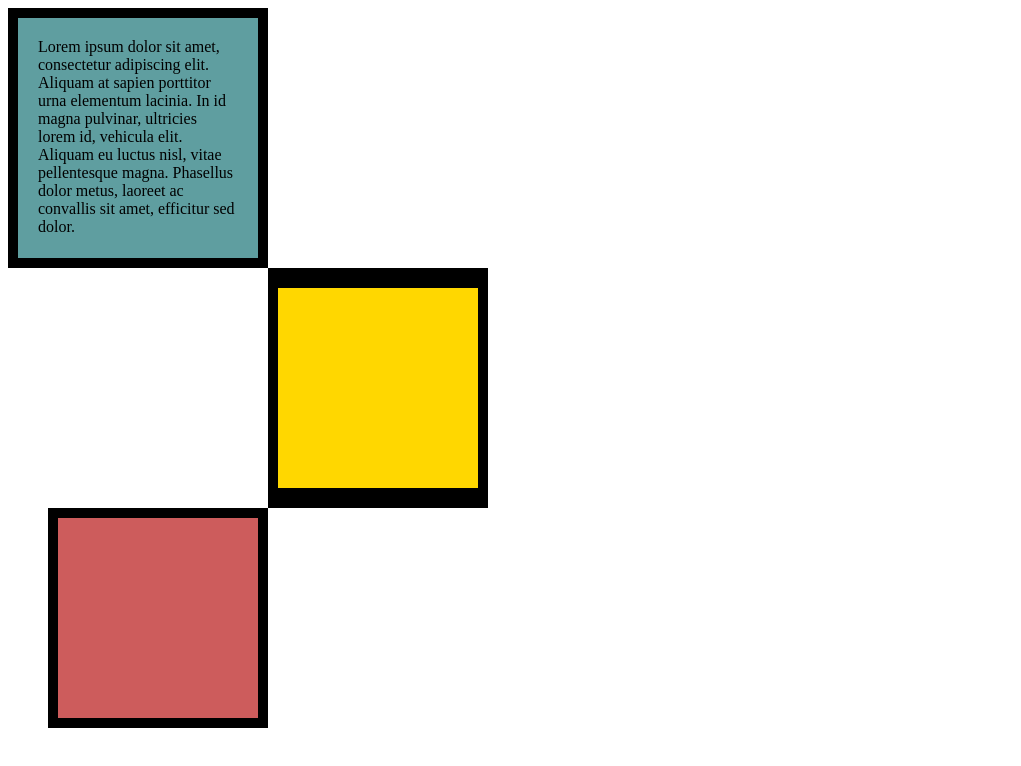
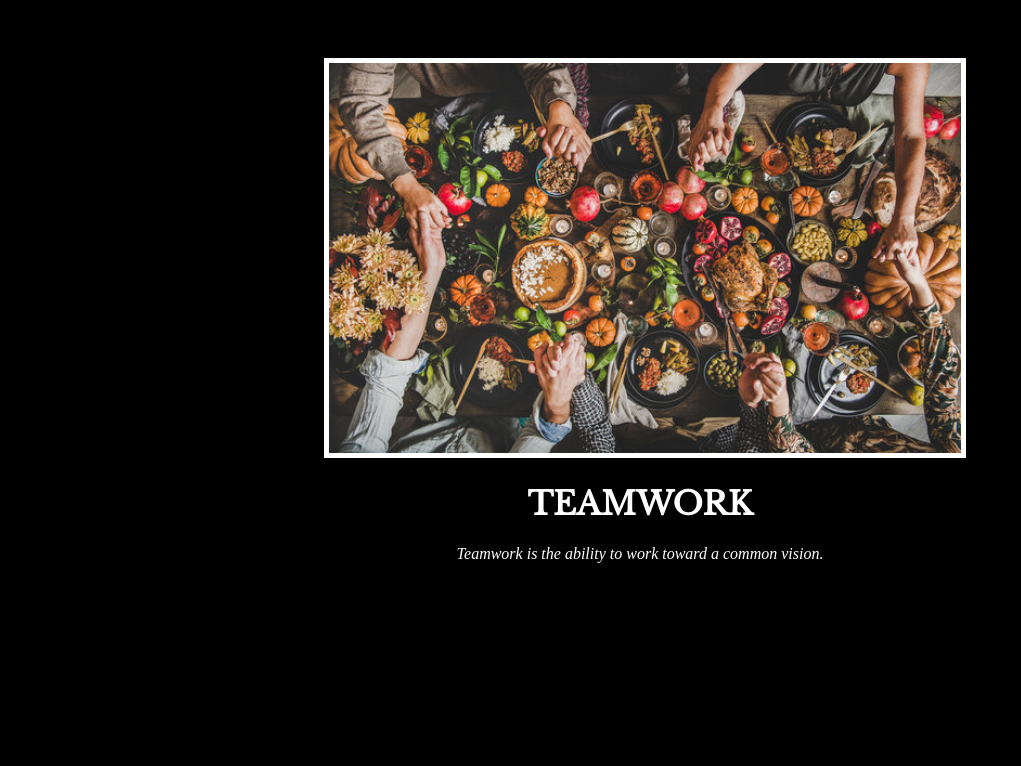
Before and after one commit to ALICEKNOTT2/londonappbrewery, a plain HTML site: page index.html in a window 1280 px wide. Shown: the whole page, without its empty margins (0-1021 px from the left). Drawn offline with nearby package versions, Linux system fonts and the light colour scheme.

Commit message:
Add files via upload

```diff
--- a/index.html
+++ b/index.html
@@ -1,64 +1,37 @@
 <!DOCTYPE html>
 <html lang="en">
-
 <head>
   <meta charset="UTF-8">
-  <title>CSS Box Model</title>
-  <style>
-    /* Write your CSS code here */
-    div{
-      height: 200px;
-      width:200px;
-    }
-    #square1{
-      background-color:cadetblue;
-      padding: 20px;
-      border: 10px solid black;
-    }
-    #square2{
-      background-color: gold;
-      border-width: 20px 10px;
-      border-color: black;
-      border-style: solid;
-      margin-left: 260px;
-    }
-    #square3{
-      background-color:indianred;
-      border: 10px solid black;
-      margin-left: 40px;
-    }
-    p{
-      margin: 0%;
-    }
+  <meta http-equiv="X-UA-Compatible" content="IE=edge">
+  <meta name="viewport" content="width=device-width, initial-scale=1.0">
+  <title>Motivational Poster</title>
+  <link rel="stylesheet" href="style.css">
+  <link rel="preconnect" href="https://fonts.googleapis.com">
+  <link rel="preconnect" href="https://fonts.gstatic.com" crossorigin>
+  <link href="https://fonts.googleapis.com/css2?family=Libre+Baskerville&display=swap" rel="stylesheet">
+</head>
+<body>
+  <div>
+    <img src="360_F_299058891_dpbPEzgmoDKUpbxGSIl7AiDPyMDZD5Wh.jpeg">
+    <h1 style="font-family: 'Libre Baskerville', serif;">Teamwork</h1>
+    <p><em>Teamwork is the ability to work toward a common vision.</em></p>
+
+  </div>
+
+</body>
+</html>
+
+<!--
+  TODO: Create a motivational post website.
+Style it how ever you like.
+Look at the goal image for inspiration.
+But it must have the following features:
 
 
-  </style>
-</head>
 
-<body>
-<div id="square1">
-  <p>Lorem ipsum dolor sit amet, consectetur adipiscing elit. Aliquam at sapien porttitor urna elementum lacinia. In
-    id magna pulvinar, ultricies lorem id, vehicula elit. Aliquam eu luctus nisl, vitae pellentesque magna. Phasellus
-    dolor metus, laoreet ac convallis sit amet, efficitur sed dolor.</p>
-</div>
-<div id="square2"></div>
-<div id="square3"></div>
-
-  <!-- TODOs:
-1. Create 3 Boxes using the div element.
-
-2. Set their sizes to 200px heigh by 200px wide.
-3. Set different background colors for each of the boxes (I used cadetblue, gold and indianred).
-4. Add a paragraph <p> element into the first div and add the following words:
-
-5. Set the 1st div to have 20px padding all around with a black 10px border.
-6. Fix the style of the <p> element to remove all margins.
-Hint: Use the CSS inspector in Chrome.
-7. Set the 2nd div to have a 20px border on top and bottom and 10px border left and right. (See goal image)
-8. Set the 3rd div to have a 10px border
-9. Set the margins for the divs so that each box corner touches the other. (See the goal image)
+5. Create a div to contain the h1, p and img elements. Adjust the margins so that the image and text are centered on the page.
+  Hint: You horizontally center a div by giving it a width of 50% and a margin-left of 25%.
+  Hint: Set the image to have a width of 100% so it fills the div.
+6. Read about the text-transform property on MDN docs to make the h1 uppercase with CSS.
+  https://developer.mozilla.org/en-US/docs/Web/CSS/text-transform
 -->
-
-</body>
-
-</html>
```
